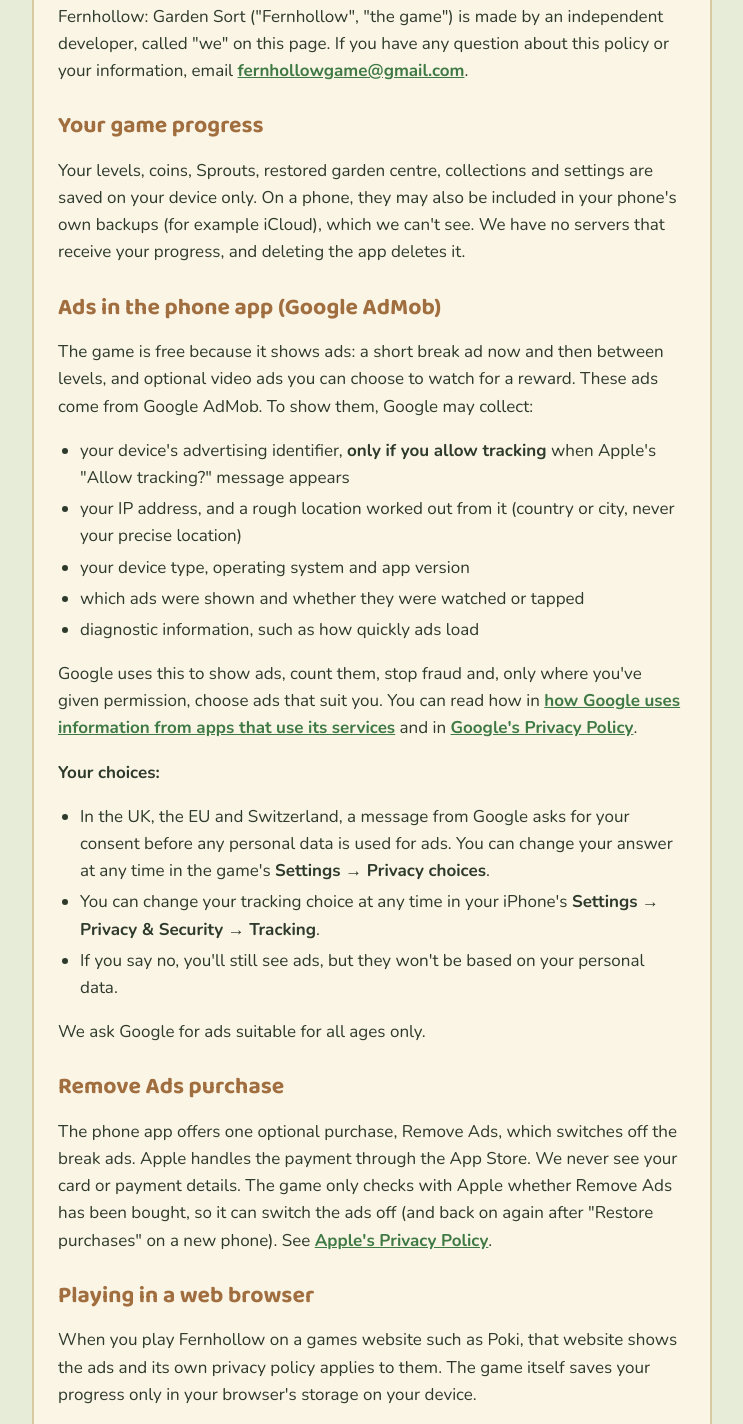
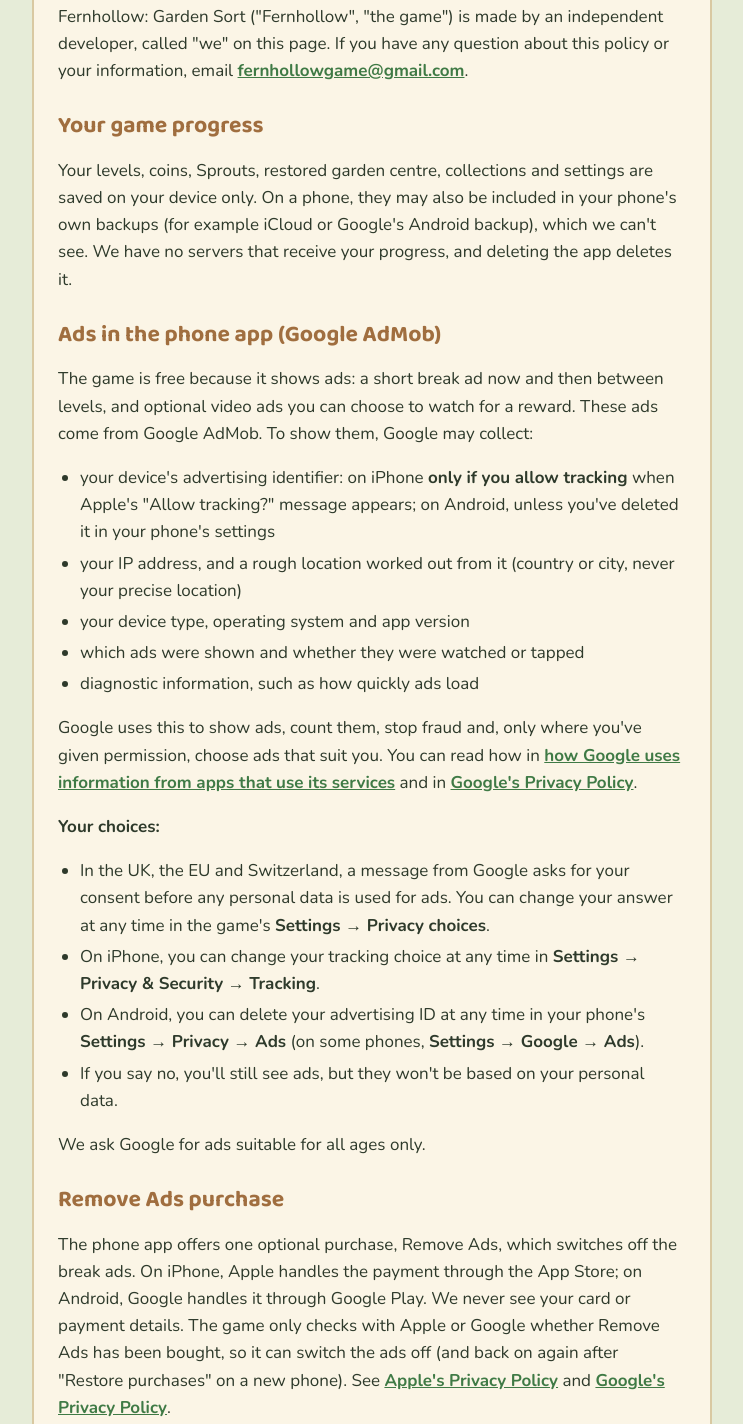
Before and after one commit to sjb9999/fernhollow-site, a plain HTML site: page privacy.html in a window 1280 px wide. Shown: the part 519-1943 px from the top of the page, without its empty margins (268-1011 px from the left). Drawn offline with Linux system fonts and the light colour scheme.

Commit message:
Privacy policy and help page: Android and Google Play

```diff
--- a/privacy.html
+++ b/privacy.html
@@ -17,22 +17,22 @@
 
   <div class="card">
     <h1>Privacy Policy</h1>
-    <p class="updated">Last updated: 24 October 2026</p>
+    <p class="updated">Last updated: 26 October 2026</p>
 
     <div class="short">
-      <p><strong>The short version.</strong> Fernhollow has no accounts and never asks for your name, email or anything like it. Your progress stays on your own device. The phone app shows ads from Google AdMob, which collects some information about your device to show and measure those ads, and in the UK, EU and Switzerland it asks your permission first. If you buy Remove Ads, Apple handles the payment.</p>
+      <p><strong>The short version.</strong> Fernhollow has no accounts and never asks for your name, email or anything like it. Your progress stays on your own device. The phone app shows ads from Google AdMob, which collects some information about your device to show and measure those ads, and in the UK, EU and Switzerland it asks your permission first. If you buy Remove Ads, Apple (on iPhone) or Google Play (on Android) handles the payment.</p>
     </div>
 
     <h2>Who makes Fernhollow</h2>
     <p>Fernhollow: Garden Sort ("Fernhollow", "the game") is made by an independent developer, called "we" on this page. If you have any question about this policy or your information, email <a href="mailto:fernhollowgame@gmail.com">fernhollowgame@gmail.com</a>.</p>
 
     <h2>Your game progress</h2>
-    <p>Your levels, coins, Sprouts, restored garden centre, collections and settings are saved on your device only. On a phone, they may also be included in your phone's own backups (for example iCloud), which we can't see. We have no servers that receive your progress, and deleting the app deletes it.</p>
+    <p>Your levels, coins, Sprouts, restored garden centre, collections and settings are saved on your device only. On a phone, they may also be included in your phone's own backups (for example iCloud or Google's Android backup), which we can't see. We have no servers that receive your progress, and deleting the app deletes it.</p>
 
     <h2>Ads in the phone app (Google AdMob)</h2>
     <p>The game is free because it shows ads: a short break ad now and then between levels, and optional video ads you can choose to watch for a reward. These ads come from Google AdMob. To show them, Google may collect:</p>
     <ul>
-      <li>your device's advertising identifier, <strong>only if you allow tracking</strong> when Apple's "Allow tracking?" message appears</li>
+      <li>your device's advertising identifier: on iPhone <strong>only if you allow tracking</strong> when Apple's "Allow tracking?" message appears; on Android, unless you've deleted it in your phone's settings</li>
       <li>your IP address, and a rough location worked out from it (country or city, never your precise location)</li>
       <li>your device type, operating system and app version</li>
       <li>which ads were shown and whether they were watched or tapped</li>
@@ -42,13 +42,14 @@
     <p><strong>Your choices:</strong></p>
     <ul>
       <li>In the UK, the EU and Switzerland, a message from Google asks for your consent before any personal data is used for ads. You can change your answer at any time in the game's <strong>Settings → Privacy choices</strong>.</li>
-      <li>You can change your tracking choice at any time in your iPhone's <strong>Settings → Privacy &amp; Security → Tracking</strong>.</li>
+      <li>On iPhone, you can change your tracking choice at any time in <strong>Settings → Privacy &amp; Security → Tracking</strong>.</li>
+      <li>On Android, you can delete your advertising ID at any time in your phone's <strong>Settings → Privacy → Ads</strong> (on some phones, <strong>Settings → Google → Ads</strong>).</li>
       <li>If you say no, you'll still see ads, but they won't be based on your personal data.</li>
     </ul>
     <p>We ask Google for ads suitable for all ages only.</p>
 
     <h2>Remove Ads purchase</h2>
-    <p>The phone app offers one optional purchase, Remove Ads, which switches off the break ads. Apple handles the payment through the App Store. We never see your card or payment details. The game only checks with Apple whether Remove Ads has been bought, so it can switch the ads off (and back on again after "Restore purchases" on a new phone). See <a href="https://www.apple.com/legal/privacy/" rel="noopener">Apple's Privacy Policy</a>.</p>
+    <p>The phone app offers one optional purchase, Remove Ads, which switches off the break ads. On iPhone, Apple handles the payment through the App Store; on Android, Google handles it through Google Play. We never see your card or payment details. The game only checks with Apple or Google whether Remove Ads has been bought, so it can switch the ads off (and back on again after "Restore purchases" on a new phone). See <a href="https://www.apple.com/legal/privacy/" rel="noopener">Apple's Privacy Policy</a> and <a href="https://policies.google.com/privacy" rel="noopener">Google's Privacy Policy</a>.</p>
 
     <h2>Playing in a web browser</h2>
     <p>When you play Fernhollow on a games website such as Poki, that website shows the ads and its own privacy policy applies to them. The game itself saves your progress only in your browser's storage on your device.</p>
```
Also changed, not shown: index.html (+2 -2 lines).
